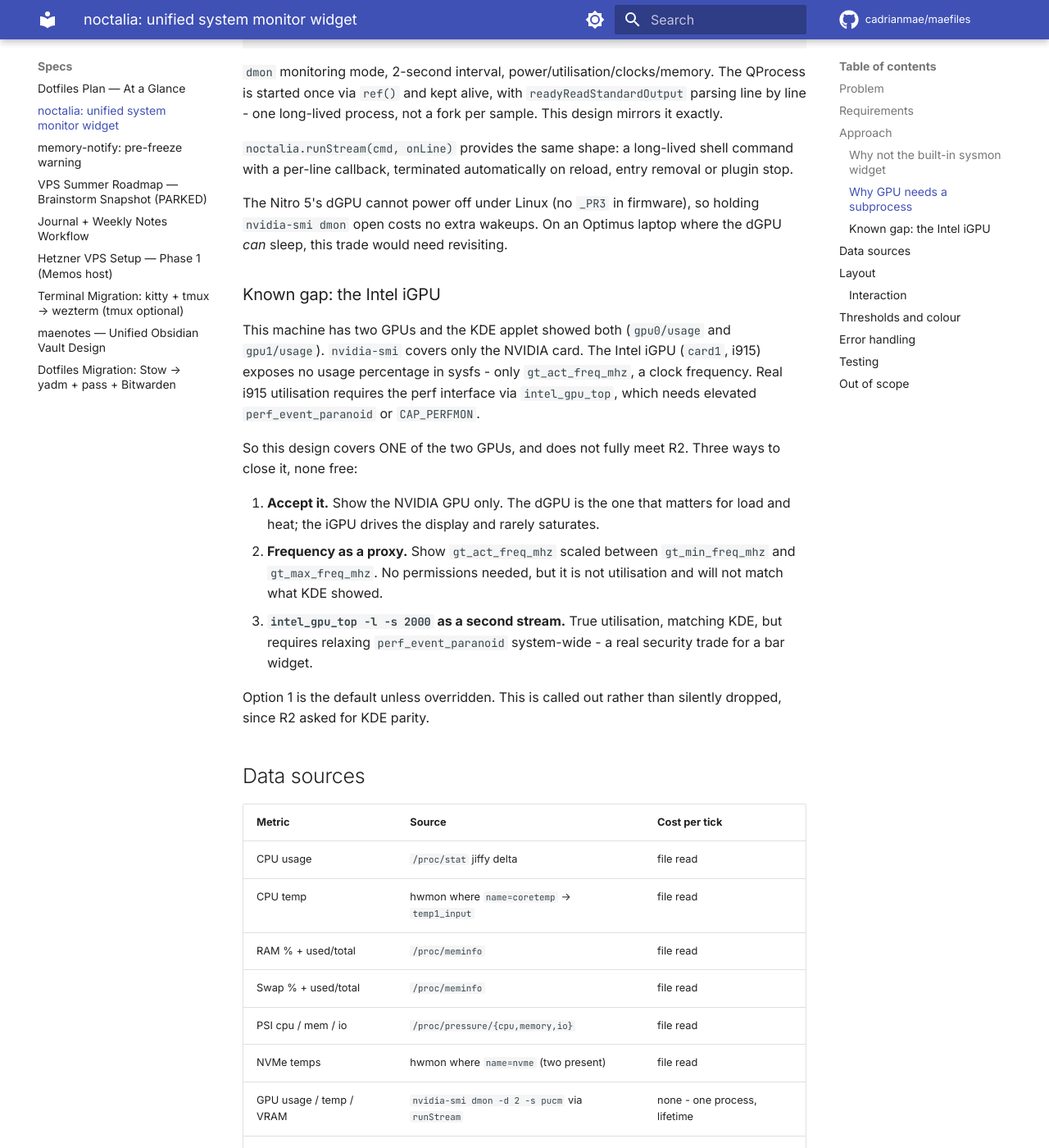
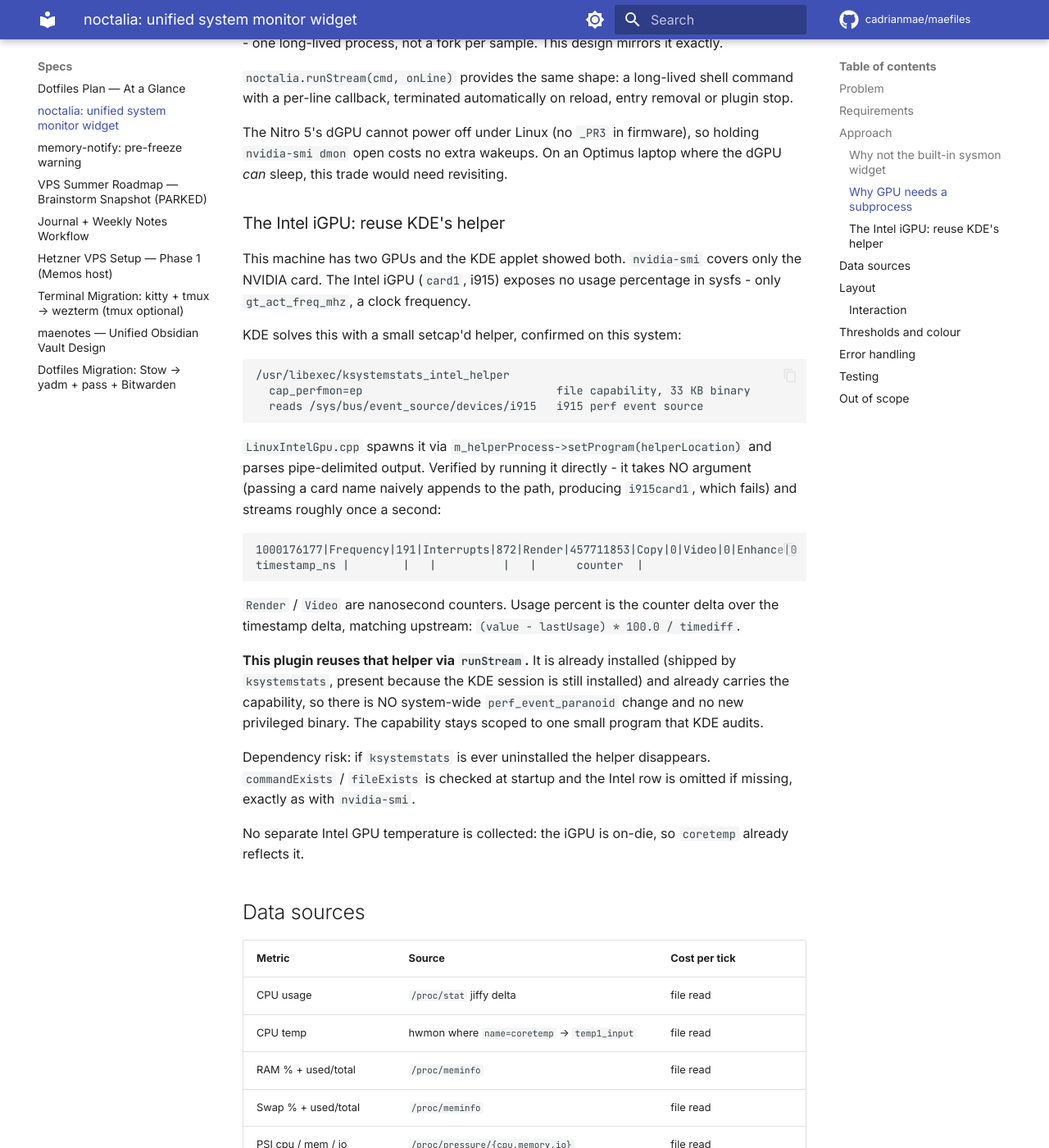
Before and after one commit to cadrianmae/maefiles, an MkDocs documentation site: the page built from docs/specs/2026-08-02-noctalia-sysmon-widget-design.md, in a window 1280 px wide and 1400 px high, scrolled down 2214 px. Shown: the whole window at 82% size. Built offline with MkDocs 1.6.1 and Material for MkDocs 9.7.7, drawn with Linux system fonts in a browser that asks for light colours; comment, search, counter and statistics services are not loaded; some of the changed text lies outside the part shown.

Commit message:
docs(specs): close the Intel GPU gap, drop NVMe temps
Investigated how KDE actually reads Intel iGPU utilisation rather than
guessing. It ships /usr/libexec/ksystemstats_intel_helper with cap_perfmon=ep
-- a 33 KB setcap'd binary reading /sys/bus/event_source/devices/i915. That is
strictly better than the alternative the spec previously listed, which was
relaxing perf_event_paranoid system-wide for a bar widget.

The helper is already installed and already carries the capability, so the
plugin can consume it via runStream with no security change and no new
privileged binary. Verified its actual output format by running it: it takes
no argument, and streams pipe-delimited nanosecond counters about once a
second.

Both GPUs are now covered, so the design meets KDE parity.

Drop NVMe temperatures: they were an addition beyond the KDE set rather than a
restoration, and the panel is already dense. Moved to out-of-scope with the
sensor names recorded so it is easy to revisit.

No separate Intel GPU temperature -- the iGPU is on-die, so coretemp covers it.

Co-Authored-By: Claude Opus 5 (1M context) <noreply@anthropic.com>

````diff
--- a/docs/specs/2026-08-02-noctalia-sysmon-widget-design.md
+++ b/docs/specs/2026-08-02-noctalia-sysmon-widget-design.md
@@ -32,8 +32,7 @@ Gathered 2026-08-02.
 | # | Requirement |
 |---|---|
 | R1 | One widget, not several - "lump them into one" |
-| R2 | Same metrics as the KDE set, including PSI and temperatures |
-| R2a | NVMe drive temperatures are an ADDITION, not KDE parity - the KDE disk applet showed no temperature. Included because "also include temps" was asked for and hwmon makes them free to read. |
+| R2 | Same metrics as the KDE set, including PSI and CPU temperature |
 | R3 | Icons rather than text labels |
 | R4 | Bar shows CPU, RAM and PSI; everything else behind an interaction |
 | R5 | All three PSI values (cpu/mem/io) visible in the bar, compact |
@@ -43,7 +42,8 @@ Gathered 2026-08-02.
 ## Approach
 
 **A single custom Luau plugin.** Reads `/proc` and `/sys` directly for
-everything it can; one persistent `nvidia-smi` stream for GPU.
+everything it can; two persistent streams for the GPUs, both reusing the
+same mechanism KDE itself uses.
 
 ### Why not the built-in `sysmon` widget
 
@@ -89,29 +89,46 @@ The Nitro 5's dGPU cannot power off under Linux (no `_PR3` in firmware), so
 holding `nvidia-smi dmon` open costs no extra wakeups. On an Optimus laptop
 where the dGPU *can* sleep, this trade would need revisiting.
 
-### Known gap: the Intel iGPU
+### The Intel iGPU: reuse KDE's helper
 
-This machine has two GPUs and the KDE applet showed both (`gpu0/usage` and
-`gpu1/usage`). `nvidia-smi` covers only the NVIDIA card. The Intel iGPU
-(`card1`, i915) exposes no usage percentage in sysfs - only
-`gt_act_freq_mhz`, a clock frequency. Real i915 utilisation requires the perf
-interface via `intel_gpu_top`, which needs elevated `perf_event_paranoid` or
-`CAP_PERFMON`.
+This machine has two GPUs and the KDE applet showed both. `nvidia-smi` covers
+only the NVIDIA card. The Intel iGPU (`card1`, i915) exposes no usage
+percentage in sysfs - only `gt_act_freq_mhz`, a clock frequency.
 
-So this design covers ONE of the two GPUs, and does not fully meet R2. Three
-ways to close it, none free:
+KDE solves this with a small setcap'd helper, confirmed on this system:
 
-1. **Accept it.** Show the NVIDIA GPU only. The dGPU is the one that matters
-   for load and heat; the iGPU drives the display and rarely saturates.
-2. **Frequency as a proxy.** Show `gt_act_freq_mhz` scaled between
-   `gt_min_freq_mhz` and `gt_max_freq_mhz`. No permissions needed, but it is
-   not utilisation and will not match what KDE showed.
-3. **`intel_gpu_top -l -s 2000` as a second stream.** True utilisation,
-   matching KDE, but requires relaxing `perf_event_paranoid` system-wide -
-   a real security trade for a bar widget.
+```
+/usr/libexec/ksystemstats_intel_helper
+  cap_perfmon=ep                             file capability, 33 KB binary
+  reads /sys/bus/event_source/devices/i915   i915 perf event source
+```
 
-Option 1 is the default unless overridden. This is called out rather than
-silently dropped, since R2 asked for KDE parity.
+`LinuxIntelGpu.cpp` spawns it via `m_helperProcess->setProgram(helperLocation)`
+and parses pipe-delimited output. Verified by running it directly - it takes
+NO argument (passing a card name naively appends to the path, producing
+`i915card1`, which fails) and streams roughly once a second:
+
+```
+1000176177|Frequency|191|Interrupts|872|Render|457711853|Copy|0|Video|0|Enhance|0
+timestamp_ns |        |   |          |   |      counter  |
+```
+
+`Render` / `Video` are nanosecond counters. Usage percent is the counter delta
+over the timestamp delta, matching upstream: `(value - lastUsage) * 100.0 /
+timediff`.
+
+**This plugin reuses that helper via `runStream`.** It is already installed
+(shipped by `ksystemstats`, present because the KDE session is still
+installed) and already carries the capability, so there is NO system-wide
+`perf_event_paranoid` change and no new privileged binary. The capability
+stays scoped to one small program that KDE audits.
+
+Dependency risk: if `ksystemstats` is ever uninstalled the helper disappears.
+`commandExists` / `fileExists` is checked at startup and the Intel row is
+omitted if missing, exactly as with `nvidia-smi`.
+
+No separate Intel GPU temperature is collected: the iGPU is on-die, so
+`coretemp` already reflects it.
 
 ## Data sources
 
@@ -122,8 +139,8 @@ silently dropped, since R2 asked for KDE parity.
 | RAM % + used/total | `/proc/meminfo` | file read |
 | Swap % + used/total | `/proc/meminfo` | file read |
 | PSI cpu / mem / io | `/proc/pressure/{cpu,memory,io}` | file read |
-| NVMe temps | hwmon where `name=nvme` (two present) | file read |
-| GPU usage / temp / VRAM | `nvidia-smi dmon -d 2 -s pucm` via `runStream` | none - one process, lifetime |
+| NVIDIA usage / temp / VRAM | `nvidia-smi dmon -d 2 -s pucm` via `runStream` | none - one process, lifetime |
+| Intel iGPU usage | `/usr/libexec/ksystemstats_intel_helper` via `runStream` | none - one process, lifetime |
 | Disk free | `df` via `runAsync`, every 60 s | one fork per minute |
 
 Poll interval 2000 ms via `noctalia.setUpdateInterval`, matching `dmon -d 2`
@@ -172,14 +189,14 @@ Panel contents:
 ```
 +-----------------------------------------+
 |  (cpu)  CPU      12%        46 C        |
-|  (gpu)  GPU       3%        41 C        |
+|  (gpu)  NVIDIA    3%        41 C        |
 |  (vrm)  VRAM      8%    0.6 / 8.0 GB    |
+|  (igp)  INTEL     7%         - -        |
 |                                         |
 |  (ram)  RAM      58%    9.2 / 15.8 GB   |
 |  (swp)  SWAP     21%    3.5 / 16.0 GB   |
 |                                         |
 |  (dsk)  DISK     67%     412 GB free    |
-|  (tmp)  NVMe    30 C / 33 C             |
 |                                         |
 |  (act)  PRESSURE                        |
 |          cpu   some 0.1   full 0.0      |
@@ -221,7 +238,8 @@ freeze.
 
 | Failure | Behaviour |
 |---|---|
-| `nvidia-smi` absent | `commandExists` check at startup; GPU rows omitted from the panel, everything else works |
+| `nvidia-smi` absent | `commandExists` check at startup; NVIDIA rows omitted, everything else works |
+| Intel helper absent (ksystemstats removed) | `fileExists` check at startup; Intel row omitted, everything else works |
 | `nvidia-smi` stream dies | Show last known values greyed; attempt one restart per minute |
 | hwmon path stale after boot | Re-run discovery; if no `coretemp`, omit CPU temp rather than showing a wrong number |
 | `/proc/pressure/*` unreadable | Show `--` for PSI rather than `0.0`, which would read as "healthy" |
@@ -255,6 +273,10 @@ No bats equivalent exists for Luau plugins, so testing is split:
   right side is untouched.
 - Network and battery metrics - already covered by existing bar widgets.
 - Per-core CPU breakdown. KDE showed `cpu/all/usage` only.
+- **NVMe drive temperatures.** Available free from hwmon (`name=nvme`, two
+  drives, reading 30 C and 33 C on 2026-08-02) but deliberately deferred -
+  they were never part of the KDE set this replaces, and the panel is already
+  dense. Worth revisiting once the widget has been lived with.
 - Publishing to the noctalia community plugin registry.
 - Replacing `memory-notify`. This is the ambient half; the notifier remains
   the alarm. They share thresholds deliberately but stay independent.
````
